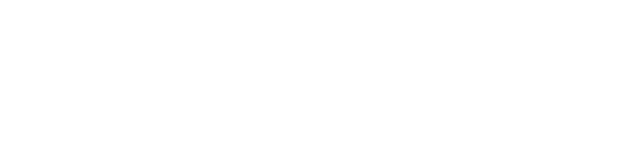
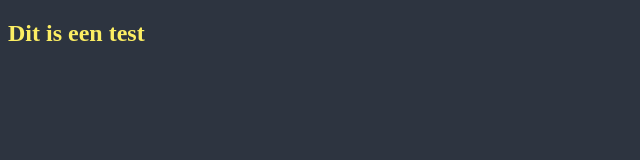
Before and after one commit to mviersel/website-gekkigheid, a plain HTML site: page index.html in a window 1280 px wide. Shown: the whole page, without its empty margins (0-640 px from the left). Drawn offline with Linux system fonts and the light colour scheme.

Commit message:
Root aanmaken en testen

```diff
--- a/index.html
+++ b/index.html
@@ -1,13 +1,25 @@
 <!DOCTYPE html>
 <html lang="en">
+
 <head>
     <meta charset="UTF-8">
     <meta name="viewport" content="width=device-width, initial-scale=1.0">
     <link rel="stylesheet" href="/style.css">
     <script src="/script.js"></script>
-    <title>Website gekkigheid</title>
+    <title>Website gekkigheid | plek om te testen</title>
 </head>
+
 <body>
 
+    <nav></nav>
+
+    <head></head>
+    <section>
+        <div>
+<h1>Dit is een test</h1>
+        </div>
+    </section>
+
 </body>
+
 </html>
--- a/style.css
+++ b/style.css
@@ -0,0 +1,19 @@
+/* Variables */
+:root {
+    --main-background-color: #2d3440;
+    --main-font-color: #fcee63;
+}
+
+/* Elements */
+body {
+    background-color: var(--main-background-color);
+}
+
+h1 {
+    color: var(--main-font-color);
+}
+
+/* Classes */
+
+
+/* Id's */
```
